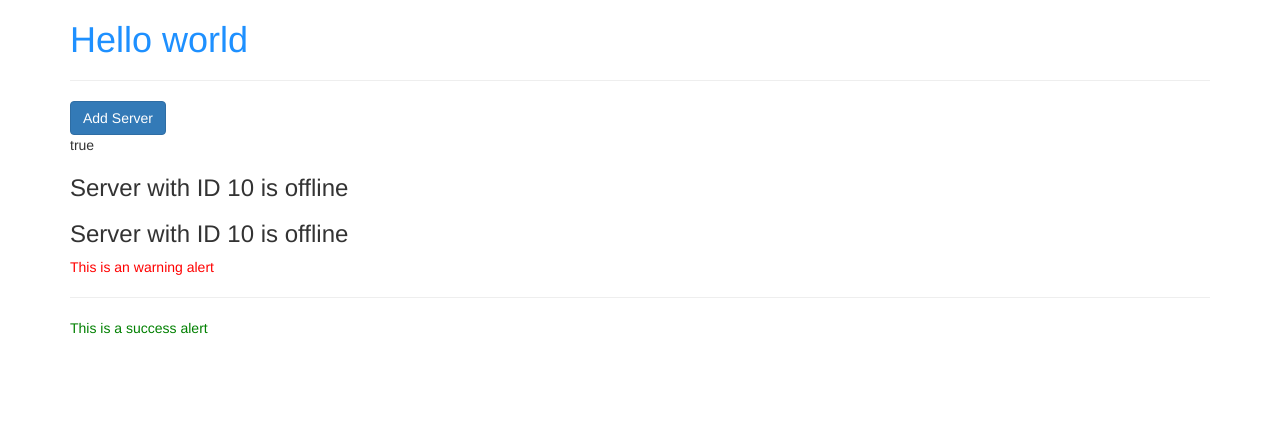
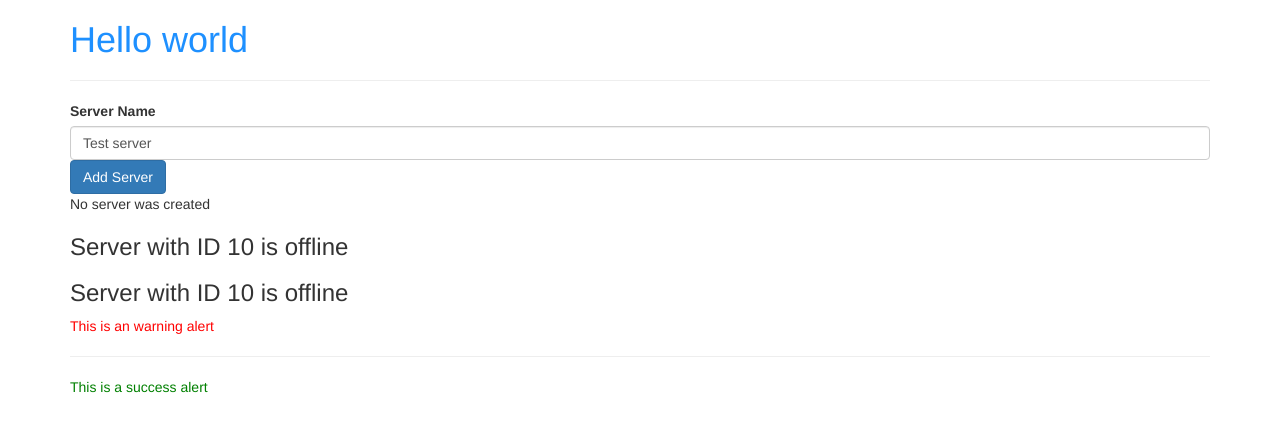
Before and after one commit to gjzim/angular-complete-guide, an Angular app: page / in a window 1280 px wide. Shown: the top 432 px of the page. Built offline with nearby package versions, Linux system fonts and the light colour scheme.

Commit message:
Before starting excercise #2

```diff
--- a/src/app/app.module.ts
+++ b/src/app/app.module.ts
@@ -1,5 +1,6 @@
 import { NgModule } from '@angular/core';
 import { BrowserModule } from '@angular/platform-browser';
+import { FormsModule } from '@angular/forms';
 
 import { AppComponent } from './app.component';
 import { ServerComponent } from './server/server.component';
@@ -15,7 +16,7 @@ import { SuccessAlertComponent } from './success-alert/success-alert.component';
     WarningAlertComponent,
     SuccessAlertComponent,
   ],
-  imports: [BrowserModule],
+  imports: [BrowserModule, FormsModule],
   providers: [],
   bootstrap: [AppComponent],
 })
--- a/src/app/servers/servers.component.html
+++ b/src/app/servers/servers.component.html
@@ -1,6 +1,15 @@
-<button type="button" class="btn btn-primary" [disabled]="!allowNewServers">
+<label>Server Name</label>
+<!-- <input type="text" class="form-control" (input)="onUpdateServeerName($event)" /> -->
+<input type="text" class="form-control" [(ngModel)]="serverName" />
+<button
+  type="button"
+  class="btn btn-primary"
+  [disabled]="!allowNewServers"
+  (click)="onCreateServer()"
+>
   Add Server
 </button>
-<p [innerText]="allowNewServers"></p>
+<!-- <p [innerText]="allowNewServers"></p> -->
+<p>{{ serverCreationStatus }}</p>
 <app-server></app-server>
 <app-server></app-server>
--- a/src/app/servers/servers.component.ts
+++ b/src/app/servers/servers.component.ts
@@ -7,10 +7,20 @@ import { Component } from '@angular/core';
 })
 export class ServersComponent {
   allowNewServers = false;
+  serverCreationStatus = 'No server was created';
+  serverName = 'Test server';
 
   constructor() {
     setTimeout(() => {
       this.allowNewServers = true;
     }, 2000);
   }
+
+  onCreateServer() {
+    this.serverCreationStatus = `Server was created. Name is ${this.serverName}`;
+  }
+
+  onUpdateServeerName(event: any) {
+    this.serverName = (event.target as HTMLInputElement).value;
+  }
 }
```
